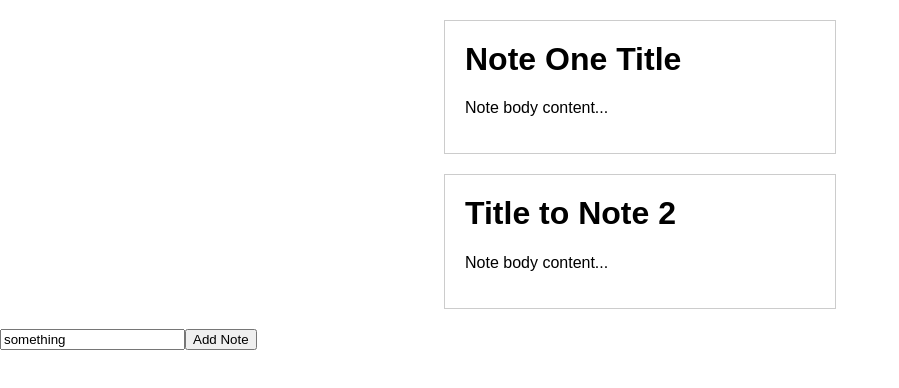
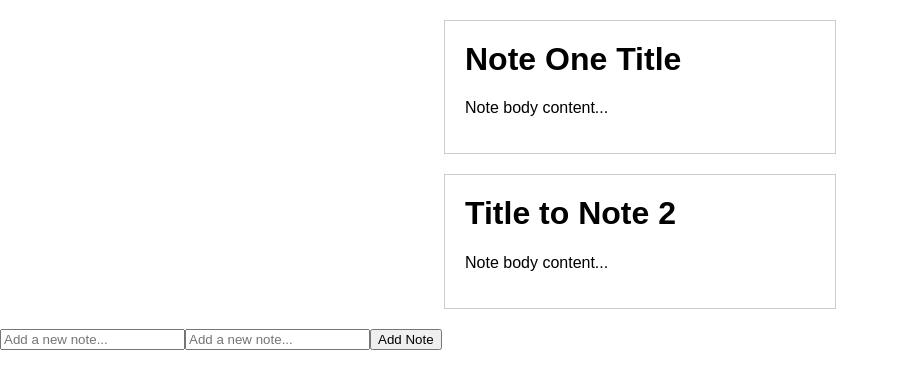
Before and after one commit to j-cam/wellnoted, a React (Create React App) app: page / in a window 1280 px wide. Shown: the top 388 px of the page, without its empty margins (0-899 px from the left). Built offline with nearby package versions, Linux system fonts and the light colour scheme.

Commit message:
Hooked up noteForm

```diff
--- a/src/App.js
+++ b/src/App.js
@@ -20,6 +20,9 @@ class App extends Component {
   addNote(note) {
     console.log('Adding a new note' + note);
     const notes = this.state.notes;
+    note.id = `note-${Date.now()}`;
+    note.slug = `note-${notes.length + 1}`;
+    console.log(JSON.stringify(note));
     notes.push(note);
     this.setState({
       notes: notes
--- a/src/Components/NoteForm/noteForm.jsx
+++ b/src/Components/NoteForm/noteForm.jsx
@@ -2,47 +2,38 @@ import React, {Component} from 'react';
 import './noteForm.css';
 
 class NoteForm extends Component {
-    constructor(props) {
-        super(props);
-        this.state = {
-            newNoteBody: 'something'
+
+    createNote(event) {
+        event.preventDefault();
+        console.log(event.target);
+        const note = {
+            id: null,
+            title: this.title.value,
+            content: this.content.value
         }
-        this.createNote = this.createNote.bind(this);
-    }
-
-
-    // updating newNoteBody is what shows the new value in the text input
-    handleChange(e) {
-        this.setState({
-            newNoteBody: e.target.value
-        });
-    }
-
-    createNote(e) {
-        e.preventDefault();
-        const note = {
-            id: `note-${Date.now()}`,
-            title: `Title for ${this.state.newNoteBody}`,
-            content: this.state.newNoteBody
-        }
+        console.log(JSON.stringify(note));
         this.props.addNote(note);
     }
 
 
     render(props) {
         return (
-            <div className="note-form">
+            <form className="note-form" ref={(input) => this.noteForm = input } onSubmit={this.createNote.bind(this)}>
                <input
                     type="text"
-                    className="note-form__input-text"
+                    className="note-form__title"
                     placeholder="Add a new note..."
-                    value={ this.state.newNoteBody }
+                    ref={(input) => this.title = input}
 
-                    onChange={ (e) => this.handleChange(e) }
                 />
-               <button className="note-form__bttn"
-                onClick={this.createNote}>Add Note</button>
-            </div>
+                <input
+                    type="text"
+                    className="note-form__content"
+                    placeholder="Add a new note..."
+                    ref={(input) => this.content = input}
+                />
+               <button className="note-form__bttn">Add Note</button>
+            </form>
         )
     }
 }
```
